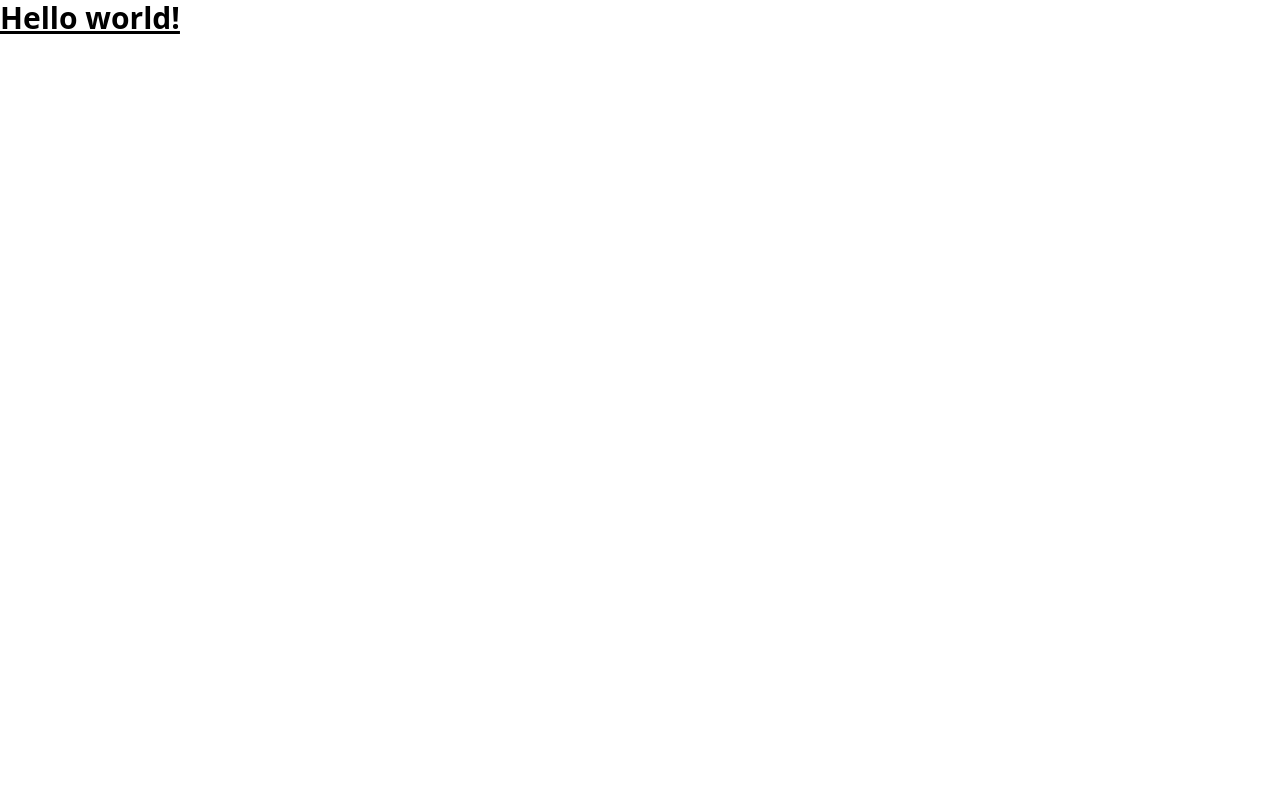
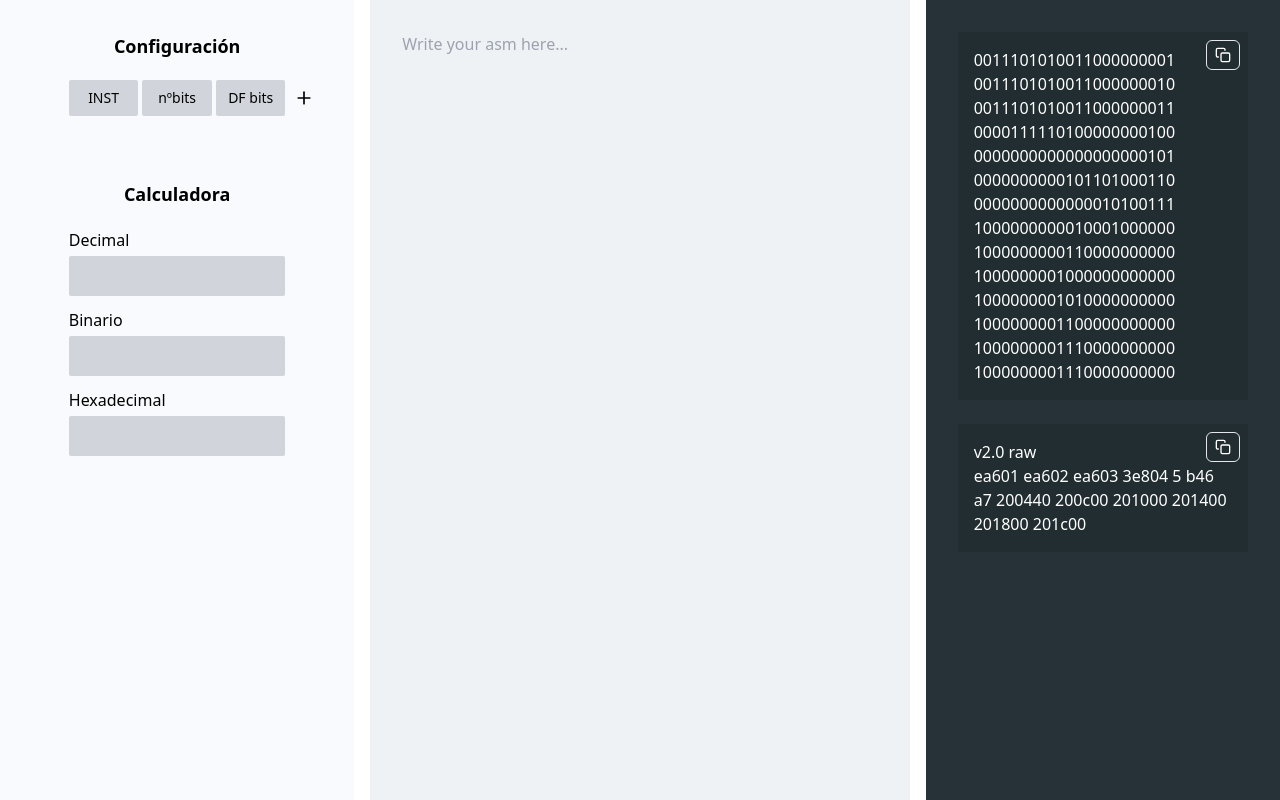
Before and after one commit to hec7orci7o/hotasm, a Next.js app: page / in a window 1280 px wide. Built offline with nearby package versions, Linux system fonts and the light colour scheme.

Commit message:
esquema basico hecho

```diff
--- a/package.json
+++ b/package.json
@@ -11,7 +11,8 @@
   "dependencies": {
     "next": "12.1.0",
     "react": "17.0.2",
-    "react-dom": "17.0.2"
+    "react-dom": "17.0.2",
+    "react-icons": "^4.3.1"
   },
   "devDependencies": {
     "autoprefixer": "10.4.2",
--- a/pages/index.js
+++ b/pages/index.js
@@ -1,3 +1,114 @@
+import { FiCopy, FiPlus } from "react-icons/fi";
+
 export default function Home() {
-  return <h1 className="text-3xl font-bold underline">Hello world!</h1>;
+  const bin = [
+    "0011101010011000000001",
+    "0011101010011000000010",
+    "0011101010011000000011",
+    "0000111110100000000100",
+    "0000000000000000000101",
+    "0000000000101101000110",
+    "0000000000000010100111",
+    "1000000000010001000000",
+    "1000000000110000000000",
+    "1000000001000000000000",
+    "1000000001010000000000",
+    "1000000001100000000000",
+    "1000000001110000000000",
+    "1000000001110000000000",
+  ];
+
+  return (
+    <div className="h-screen grid grid-cols-7 gap-4">
+      {/* CONFIG */}
+      <div className="col-span-2 bg-[#F8FAFD]">
+        {/* --- PARAMETERS --- */}
+        <div className="w-full p-8">
+          <h2 className="font-bold text-lg text-center mb-5 capitalize">
+            configuración
+          </h2>
+          <div className="grid grid-cols-8 gap-1 relative">
+            <div className="w-full flex justify-center col-start-2 col-span-2 bg-gray-300 rounded-sm">
+              <span className="text-sm font-medium p-2 uppercase">INST</span>
+            </div>
+            <div className="w-full flex justify-center col-span-2 bg-gray-300 rounded-sm">
+              <span className="text-sm font-medium p-2">nºbits</span>
+            </div>
+            <div className="w-full flex justify-center col-span-2 bg-gray-300 rounded-sm">
+              <span className="text-sm font-medium p-2">DF bits</span>
+            </div>
+            <button className="font-medium p-2 absolute top-0 right-0 z-50">
+              <FiPlus className="w-5 h-5" />
+            </button>
+          </div>
+        </div>
+        {/* --- CALCULATION --- */}
+        <div className="w-full p-8">
+          <h2 className="font-bold text-lg text-center mb-5 capitalize">
+            Calculadora
+          </h2>
+          <div className="flex flex-col gap-3">
+            <div className="grid grid-cols-8 gap-1 relative">
+              <div className="flex flex-wrap gap-1 col-start-2 col-span-6">
+                <label className="font-medium">Decimal</label>
+                <input className="w-full bg-gray-300 rounded-sm py-2 px-4" />
+              </div>
+            </div>
+            <div className="grid grid-cols-8 gap-1 relative">
+              <div className="flex flex-wrap gap-1 col-start-2 col-span-6">
+                <label className="font-medium">Binario</label>
+                <input className="w-full bg-gray-300 rounded-sm py-2 px-4" />
+              </div>
+            </div>
+            <div className="grid grid-cols-8 gap-1 relative">
+              <div className="flex flex-wrap gap-1 col-start-2 col-span-6">
+                <label className="font-medium">Hexadecimal</label>
+                <input className="w-full bg-gray-300 rounded-sm py-2 px-4" />
+              </div>
+            </div>
+          </div>
+        </div>
+      </div>
+      {/* EDITOR */}
+      {/* https://es.stackoverflow.com/questions/498354/numerar-l%C3%ADneas-en-un-textarea-de-html */}
+      <div className="col-span-3 bg-[#EFF2F5] p-8">
+        <textarea
+          className="w-full bg-[#EFF2F5] focus:outline-none h-full resize-none"
+          placeholder="Write your asm here..."
+        ></textarea>
+      </div>
+      {/* OUTPUT */}
+      <div className="col-span-2 bg-[#263238]">
+        <div className="flex flex-wrap w-full p-8 gap-6">
+          {/* --- BIN OUTPUT --- */}
+          <div className="w-full p-4 bg-[#222D32] text-white relative z-0">
+            <button className="flex gap-x-2 absolute top-0 right-0 text-white z-50 border py-1.5 px-2 mt-2 mr-2 rounded-md">
+              <FiCopy className="w-4 h-4" />
+            </button>
+            <div className="text-base">
+              {bin.map((line) => (
+                <>
+                  <span>{line}</span>
+                  <br />
+                </>
+              ))}
+            </div>
+          </div>
+          {/* --- MEM OUTPUT --- */}
+          <div className="w-full p-4 bg-[#222D32] text-white relative z-0">
+            <button className="flex gap-x-2 absolute top-0 right-0 text-white z-50 border py-1.5 px-2 mt-2 mr-2 rounded-md">
+              <FiCopy className="w-4 h-4" />
+            </button>
+            <div className="text-base">
+              <span>
+                v2.0 raw <br />
+                ea601 ea602 ea603 3e804 5 b46 a7 200440 200c00 201000 201400
+                201800 201c00
+              </span>
+            </div>
+          </div>
+        </div>
+      </div>
+    </div>
+  );
 }
```
Also changed, not shown: 1 other file (tests, documents, lock files or other folders).
